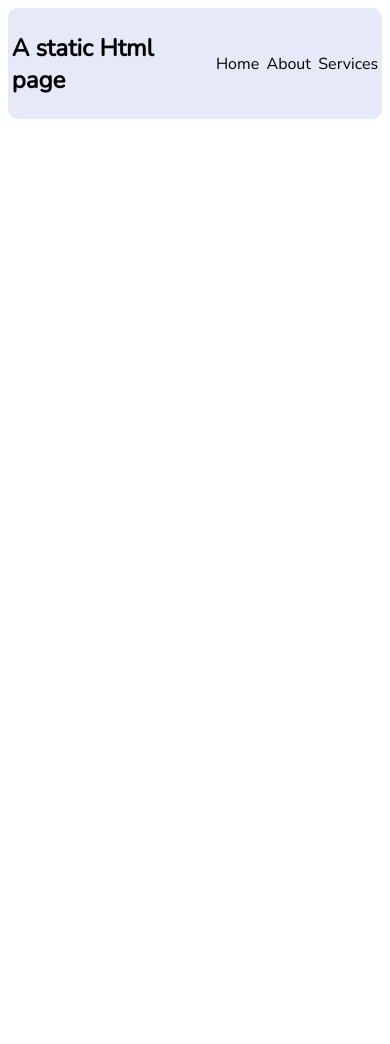
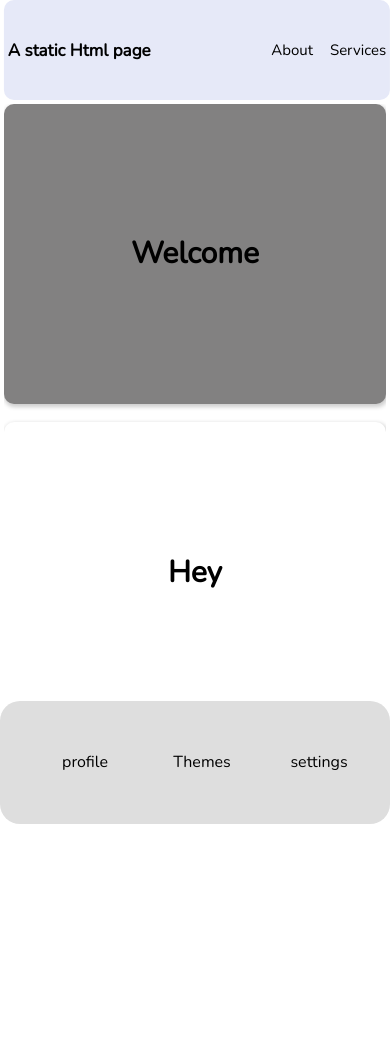
Before and after one commit to GowthamSivasubramaniam/HTML-and-CSS, a plain HTML site: page Task9/index.html in a window 390 px wide. Shown: the top 1044 px of the page. After the commit the page ends 844 px from the top, so only its background shows below. Drawn offline with nearby package versions, Linux system fonts and the light colour scheme.

Commit message:
completed Task9

```diff
--- a/Task9/index.html
+++ b/Task9/index.html
@@ -4,17 +4,58 @@
     <link rel="stylesheet" href="style.css">
 </head>
 <body>
+    <div class="container">
     <header>
         <nav >
             <ul class="navitems">
                 <li>
                     <h1 class="head"> A static Html page</h1>
                 </li>
-                <li> <a href="#home" > Home </a> </li>
-                <li> <a href="#about"> About </a></li>
-                <li> <a href="#services"> Services </a></li>
+                <li> <a href="#about"> <p>About </p></a></li>
+                <li> <a href="#services"> <p>Services </p></a></li>
             </ul>
         </nav>
     </header>
+    <section class="sidebar">
+     <ul class="items">
+        <li>
+            <a href="#home" > profile </a>
+        </li>
+        <li> <a href="#about"> Themes </a></li>
+        <li> <a href="#services"> settings </a></li>
+     </ul>
+    </section>
+    <main class="content">
 
+         <div class="card">
+            <h6>Welcome</h6>
+         </div>
+         <div class="card">
+            <h6>Hey</h6>
+         </div>
+         <div class="card">
+            <h6>Hii</h6>
+         </div>
+         <div class="card">
+            <h6>Hello</h6>
+         </div>
+         <div class="card">
+            <h6>Good</h6>
+         </div>
+         <div class="card">
+            <h6>Better</h6>
+         </div>
+         <div class="card">
+            <h6>Best</h6>
+         </div>
+         <div class="card">
+            <h6>Stay Positive</h6>
+         </div>
+         <div class="card">
+            <h6> Be the best</h6>
+         </div>
+
+
+    </main>
+</div>
 </body>
--- a/Task9/style.css
+++ b/Task9/style.css
@@ -1,26 +1,48 @@
 @import url('https://fonts.googleapis.com/css?family=Nunito');
-
+* {
+    margin: 0;
+    padding: 0;
+    box-sizing: border-box;
+}
 body
 {
-    height: 200%;
+    height: 100vh;
     font-family:nunito;
+
+
+}
+p{
+    font-size: 20px;
+}
+.container{
+    display: grid;
+    grid-template-columns: 200px 1fr;
+    grid-template-areas:
+    "header header"
+    "section main";
+    height: 100vh;
+
 }
 header
 {
+    grid-area: header;
     position: sticky;
+    width: 100%;
     top: 0;
+    z-index: 1000;
 }
 .navitems
 {
+    padding: 1%;
     display: flex;
-    gap:2%;
+    gap:2vh;
     list-style: none;
     align-items: center;
     background-color: rgb(230, 233, 248);
-    padding: 1%;
-    width: 98%;
     border-radius: 10px;
-    z-index: 1000;
+    height: 100px;
+
+
 }
 .navitems li:first-child
 {
@@ -31,3 +53,242 @@ a{
     font-family: nunito;
     color: black;
 }
+.sidebar
+{
+    position: sticky;
+    grid-area:section;
+    height: 87vh;
+    width: 100%;
+    top: 105;
+    left: 0;
+    background-color: rgb(222, 222, 222);
+    border-radius: 20px;
+    z-index: 100;
+}
+
+.items{
+    height: 100%;
+    display: flex;
+    flex-direction: column;
+}
+.items li:first-child
+{
+  position: absolute;
+   left: 20;
+   top:10;
+    text-decoration: none;
+    list-style: none;
+    border-radius: 10px;
+    text-align: center;
+    align-content: center;
+    width:80% ;
+    height: 7%;
+}
+.items li:nth-child(2)
+{
+  position: absolute;
+  left: 20;
+  top:100;
+    text-decoration: none;
+    list-style: none;
+    border-radius: 10px;
+    text-align: center;
+    align-content: center;
+    width:80% ;
+    height: 7%;
+}
+.items li:nth-child(3)
+{
+  position: absolute;
+    left: 20;
+    top:200;
+    text-decoration: none;
+    list-style: none;
+    border-radius: 10px;
+    text-align: center;
+    align-content: center;
+    width:80% ;
+    height: 7%;
+}
+
+.items li:hover
+{
+    background-color: rgb(251, 251, 251);
+    cursor: pointer;
+}
+
+main{
+    grid-area: main;
+    display: grid;
+    grid-template-columns: repeat(3,1fr);
+    margin: 1%;
+    column-gap:3%;
+    row-gap: 3%;
+    height: auto;
+    overflow: scroll;
+}
+.card
+{
+    box-shadow: 1px 2px 4px 1px rgba(0, 0, 0, 0.2);
+    width: 100%;
+    height: 300px;
+    border-radius: 10px;
+    background-color: white;
+    padding: 20px;
+    text-align: center;
+    align-content: center;
+
+}
+.card:nth-child(odd)
+{
+    background-color: rgb(130, 129, 129);
+}
+h6
+{
+    font-size: 30px;
+}
+p{
+    font-size: 15px;
+}
+h1{
+    font-size: 17px;
+}
+@media (max-width: 1000px)
+{
+    .container{
+        display: grid;
+        grid-template-columns: 200px 1fr;
+        grid-template-areas:
+        "header header"
+        "main main"
+        "section section";
+        height: 100vh;
+
+    }
+    header
+    {
+        grid-area: header;
+        position: sticky;
+        width: 99%;
+        left: 10;
+        top: 0;
+        z-index: 1000;
+    }
+    .navitems
+    {
+        padding: 1%;
+        display: flex;
+        gap:2vh;
+        list-style: none;
+        align-items: center;
+        background-color: rgb(230, 233, 248);
+        border-radius: 10px;
+        height: 100px;
+
+
+    }
+    .navitems li:first-child
+    {
+       margin-right: auto;
+    }
+    a{
+        text-decoration: none;
+        font-family: nunito;
+        color: black;
+    }
+    .sidebar
+    {
+        position: sticky;
+        grid-area:section;
+        padding: 5%;
+        height: auto;
+        width: 100%;
+        bottom: 20;
+        left: 0;
+        background-color: rgb(222, 222, 222);
+        border-radius: 20px;
+        z-index: 100;
+    }
+
+    .items{
+        height: auto;
+        display: flex;
+        flex-direction: row;
+    }
+    .items li:first-child
+    {
+        position: relative;
+        text-decoration: none;
+        list-style: none;
+        top:0;
+        left:2%;
+        border-radius: 10px;
+        text-align: center;
+        align-content: center;
+        height: 10vh;
+    }
+    .items li:nth-child(2)
+    {
+        position: relative;
+        text-decoration: none;
+        list-style: none;
+        border-radius: 10px;
+        text-align: center;
+        align-content: center;
+        width:80% ;
+        left:2%;
+        top:0;
+        height: 10vh;
+    }
+    .items li:nth-child(3)
+    {
+      position: relative;
+        text-decoration: none;
+        list-style: none;
+        border-radius: 10px;
+        text-align: center;
+        align-content: center;
+        width:80% ;
+        height: 10vh;
+        left:2%;
+        top:0;
+    }
+
+    .items li:hover
+    {
+        background-color: rgb(251, 251, 251);
+        cursor: pointer;
+    }
+
+    main{
+        grid-area: main;
+        display: grid;
+        grid-template-columns: repeat(1,1fr);
+        margin: 1%;
+        column-gap:3%;
+        row-gap: 3%;
+        height: auto;
+        overflow: scroll;
+    }
+    .card
+    {
+        box-shadow: 1px 2px 4px 1px rgba(0, 0, 0, 0.2);
+        width: 100%;
+        height: 300px;
+        border-radius: 10px;
+        background-color: white;
+        padding: 20px;
+        text-align: center;
+        align-content: center;
+
+    }
+    .card:nth-child(odd)
+    {
+        background-color: rgb(130, 129, 129);
+    }
+    h6
+    {
+        font-size: 30px;
+    }
+
+}
```
